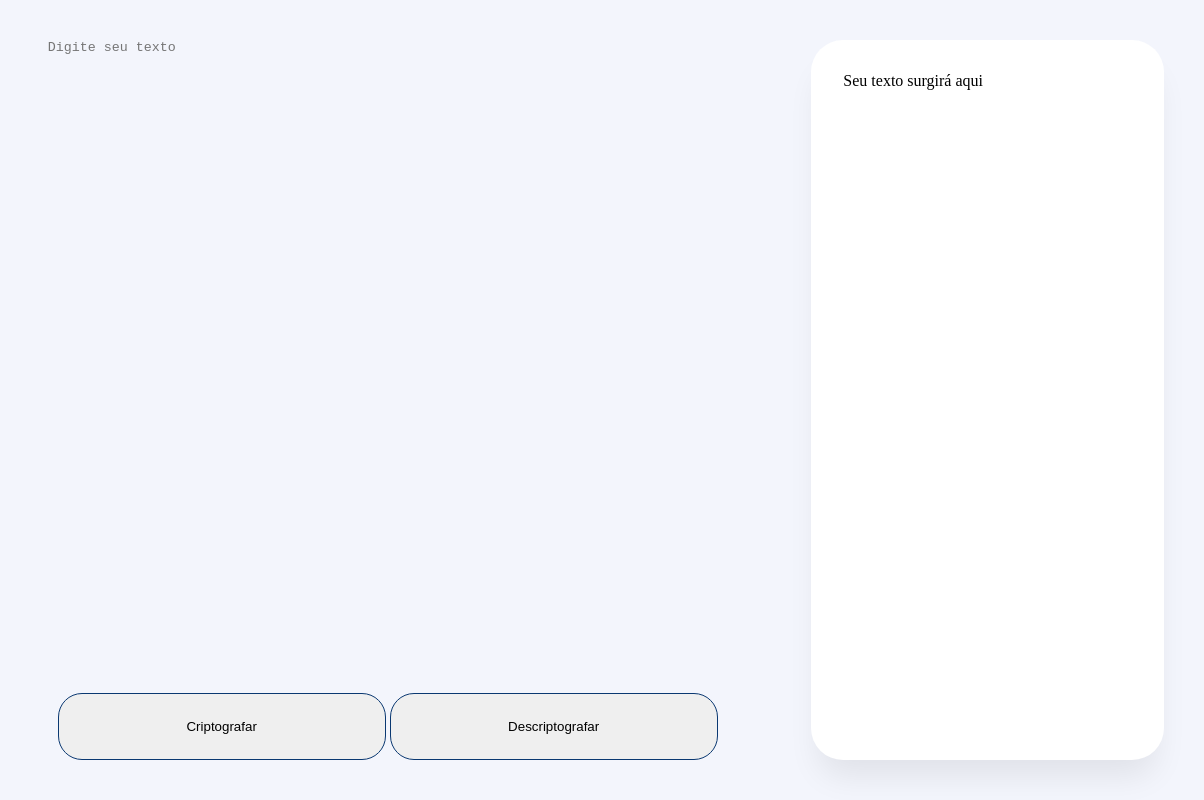
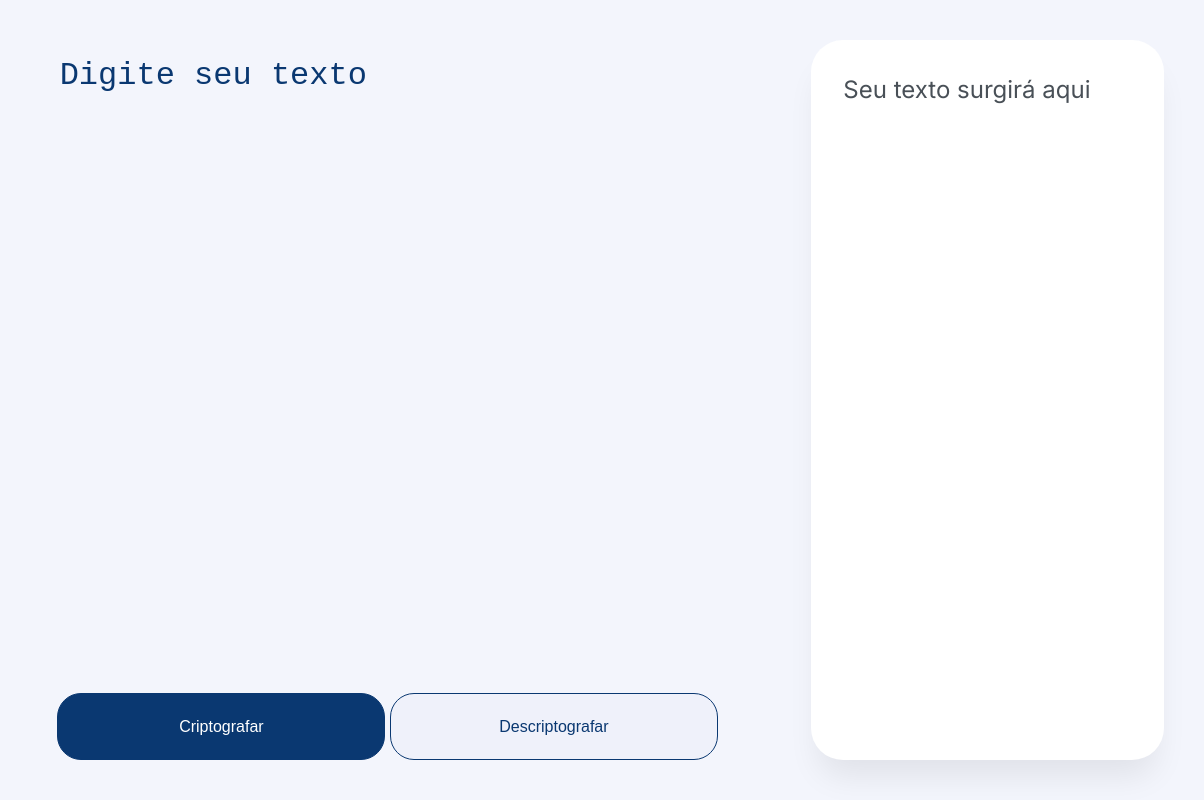
Before and after one commit to fcooantonio/decodificador-alura-one, a plain HTML site: page index.html in a window 1280 px wide. Shown: the full height of the page, 76-1280 px from the left. Drawn offline with Linux system fonts and the light colour scheme.

Commit message:
ajustes de layout

```diff
--- a/index.html
+++ b/index.html
@@ -4,6 +4,9 @@
     <meta charset="UTF-8">
     <meta name="viewport" content="width=device-width, initial-scale=1.0">
     <link rel="stylesheet" href="style.css">
+    <link rel="preconnect" href="https://fonts.googleapis.com">
+    <link rel="preconnect" href="https://fonts.gstatic.com" crossorigin>
+    <link href="https://fonts.googleapis.com/css2?family=Inter:ital,opsz,wght@0,14..32,100..900;1,14..32,100..900&display=swap" rel="stylesheet">
     <title>Decodificador</title>
 </head>
 <body>
--- a/style.css
+++ b/style.css
@@ -28,6 +28,7 @@ body, html {
 
 body {
     background-color: var(--color-light-blue-100);
+    font-family: 'Inter', sans-serif;
 }
 
 #root {
@@ -66,19 +67,44 @@ main {
     & textarea {
         min-width: 680px;
         max-width: 680px;
-        height: 60px;
+        height: 200px;
         max-height: 440px;
+        padding: 12px;
         border: 0;
         background: none;
         resize: none;
+        font-size: 32px;
+        font-weight: 400;
+        line-height: 48px;
+        text-align: left;
+        &::placeholder {
+            color: var(--color-dark-blue-300);
+        }
     }
     & button {
         width: 328px;
         height: 67px;
         border-radius: 24px;
         cursor: pointer;
-        border: 1px solid #0A3871
+        border: 1px solid #0A3871;
+        &:nth-child(1){
+            font-size: 16px;
+            font-weight: 400;
+            line-height: 19.36px;
+            text-align: center;
+            background-color: var(--color-dark-blue-300);
+            color: #fff;
+        }
+        &:nth-child(2){
+            font-size: 16px;
+            font-weight: 400;
+            line-height: 19.36px;
+            text-align: center;
+            background-color: var(--color-light-blue-200);
+            color: var(--color-dark-blue-300);
+        }
     }
+
 }
 
 .texto-transformado {
@@ -91,4 +117,12 @@ main {
     border-radius: 32px;
     background-color: #fff;
     box-shadow: 0px 24px 32px -8px #00000014;
+
+    & p {
+        font-size: 24px;
+        font-weight: 400;
+        line-height: 36px;
+        text-align: left;
+        color: var(--color-gray-400);
+    }
 }
```
